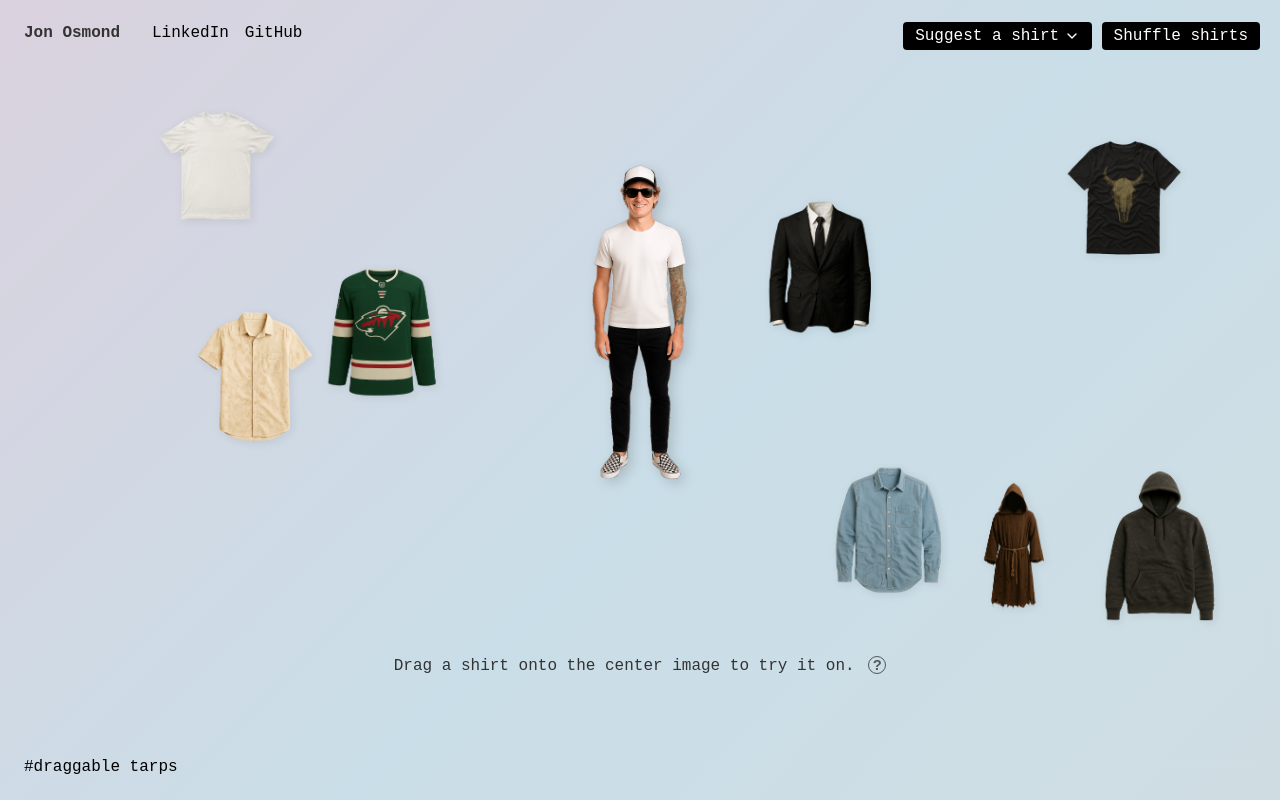
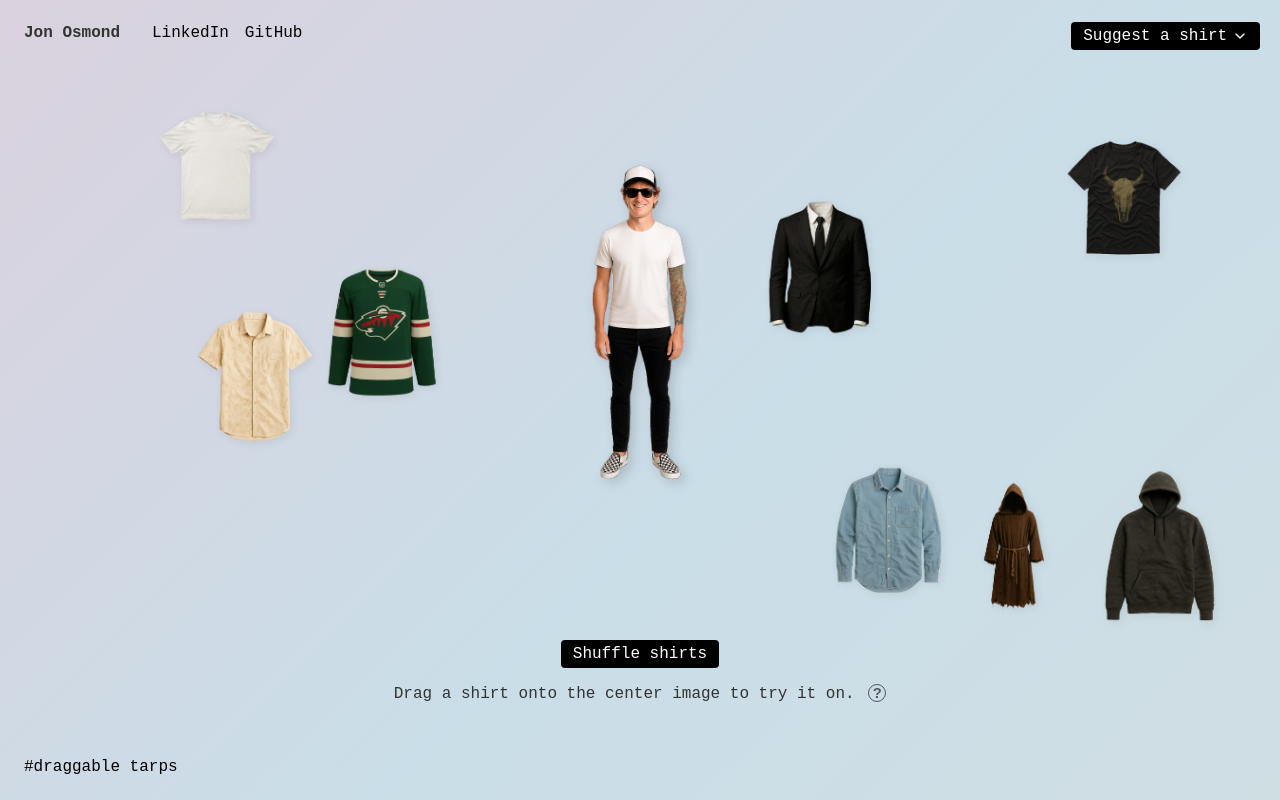
Before and after one commit to osmond/draggable-tarps, a website with bundled scripts: page index.html in a window 1280 px wide. Built offline with nearby package versions, Linux system fonts and the light colour scheme.

Commit message:
Move shuffle button below shirts

```diff
--- a/css/base.css
+++ b/css/base.css
@@ -483,7 +483,9 @@ a:focus-visible {
     font-family: inherit;
     transition: background-color 0.2s ease;
     text-decoration: none;
-    display: inline-flex;
+    display: block;
+    width: fit-content;
+    margin: 0 auto 1rem;
     align-items: center;
 }
 
--- a/index.html
+++ b/index.html
@@ -29,7 +29,6 @@
           <path d="M6 9l6 6 6-6" fill="none" stroke="currentColor" stroke-width="2" stroke-linecap="round" stroke-linejoin="round" />
         </svg>
       </button>
-        <button id="shuffle-button" type="button" aria-label="Shuffle shirt positions">Shuffle shirts</button>
       <div id="suggest-input-container" class="suggest-input-container">
         <input type="text" id="suggest-input" placeholder="Your shirt idea" />
         <button id="suggest-submit" aria-label="Submit">
@@ -133,6 +132,7 @@
           />
         </div>
       </div>
+        <button id="shuffle-button" type="button" aria-label="Shuffle shirt positions">Shuffle shirts</button>
         <p class="instructions">
           Drag a shirt onto the center image to try it on.
           <span id="info-tooltip" aria-label="Model information" tabindex="0" data-tooltip="This is not Jon Osmond">?</span>
```
